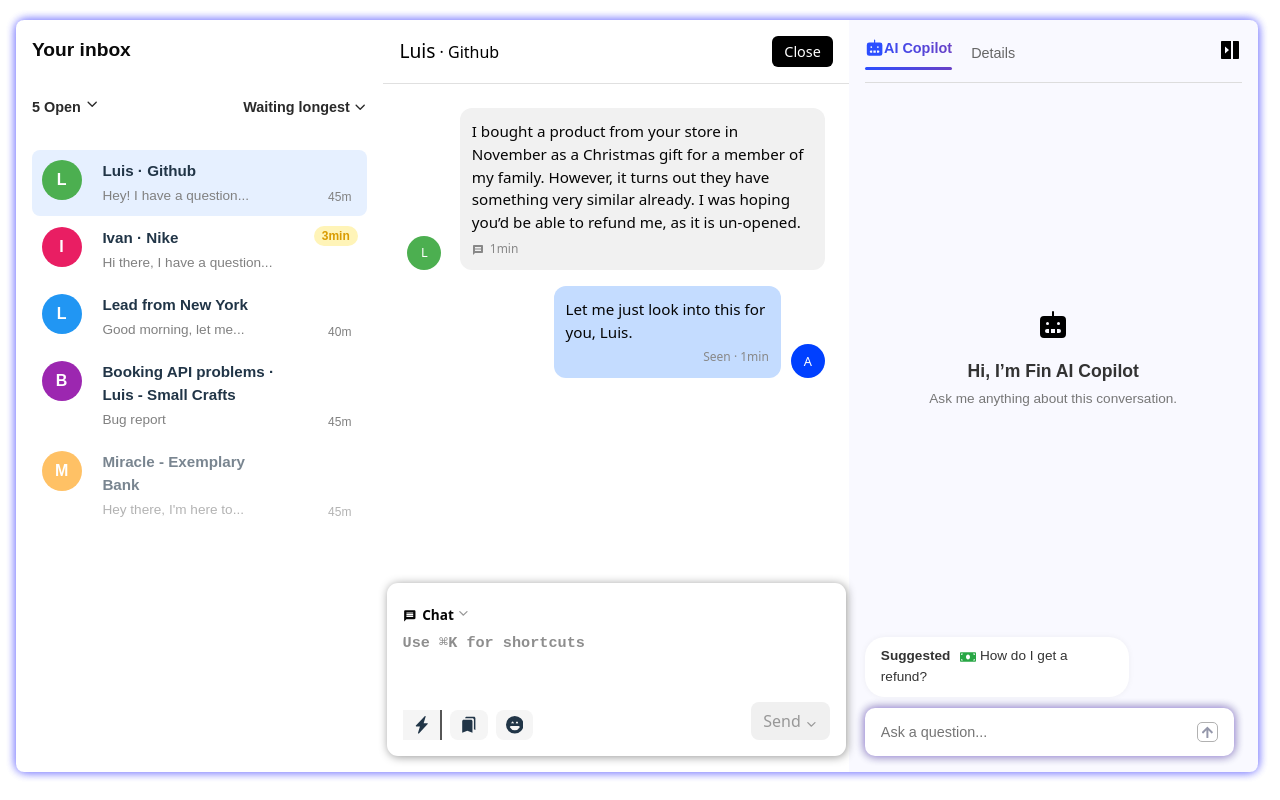
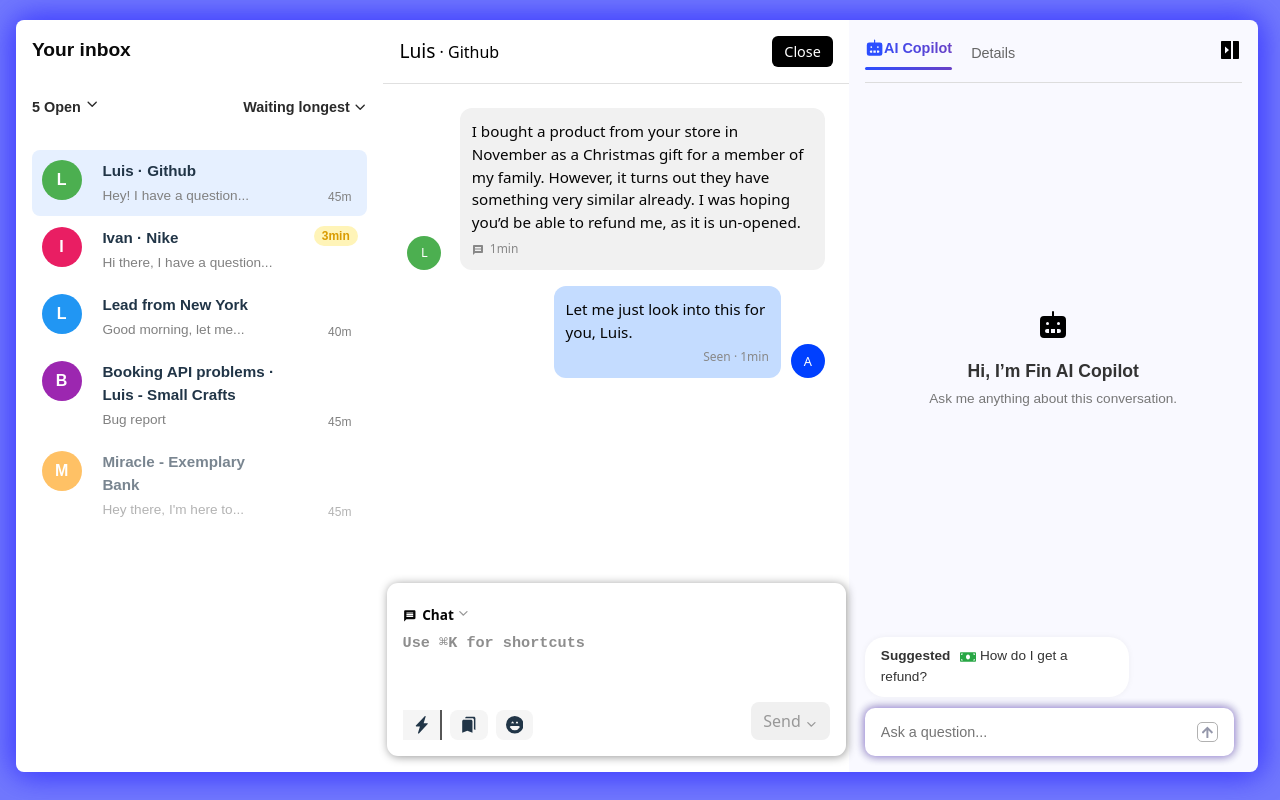
Before and after one commit to sesansu-bit/Chat-Bot, a React (Vite) app: page / in a window 1280 px wide. Built offline with nearby package versions, Linux system fonts and the light colour scheme.

Commit message:
Fix: restore build setup for Vercel

```diff
--- a/src/App.css
+++ b/src/App.css
@@ -2,13 +2,17 @@
     margin:0;
     padding: 0;
     box-sizing: border-box;
+
+}
+body{
+    background-color: rgb(114, 121, 253);
 }
 .cover{
     height:94vh;
     width:97vw;
-    background-color: rgb(114, 121, 253);
+    background-color: rgb(159, 164, 255);
     border-radius: 10px;
     margin: 0.5rem 1rem 1rem 1rem;
     display: flex;
-    box-shadow: 0 0  10px rgb(141, 141, 255),0 0 10px rgb(141, 141, 255);
+    box-shadow: 1px 1px  30px rgb(71, 71, 255),0 0 30px rgb(62, 62, 255);
 }
```
